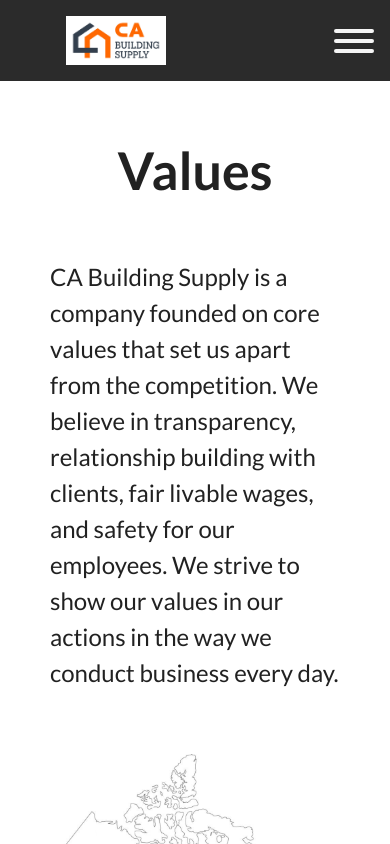
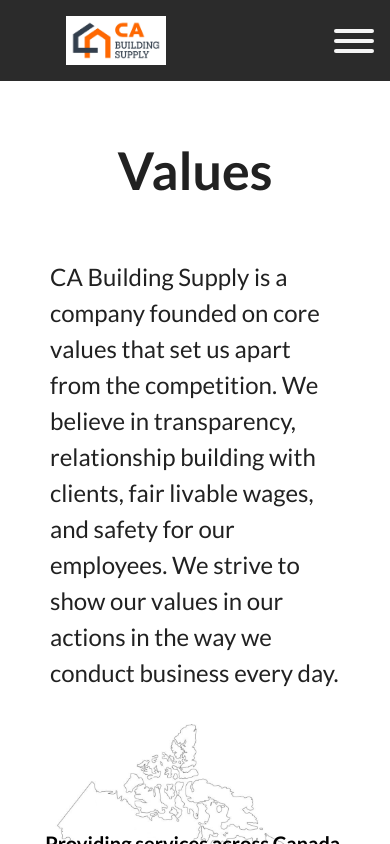
Before and after one commit to nkolovo/ca-building-supply, a Next.js app: page /values in a window 390 px wide. Built offline with nearby package versions, Linux system fonts and the light colour scheme.

Commit message:
Update globals.css

```diff
--- a/styles/globals.css
+++ b/styles/globals.css
@@ -501,7 +501,7 @@
   }
 
   .text-content {
-    padding: 0 50px 50px 50px;
+    padding: 0 50px 20px 50px;
     margin-left: 150px;
     margin-right: 150px;
   }
```
